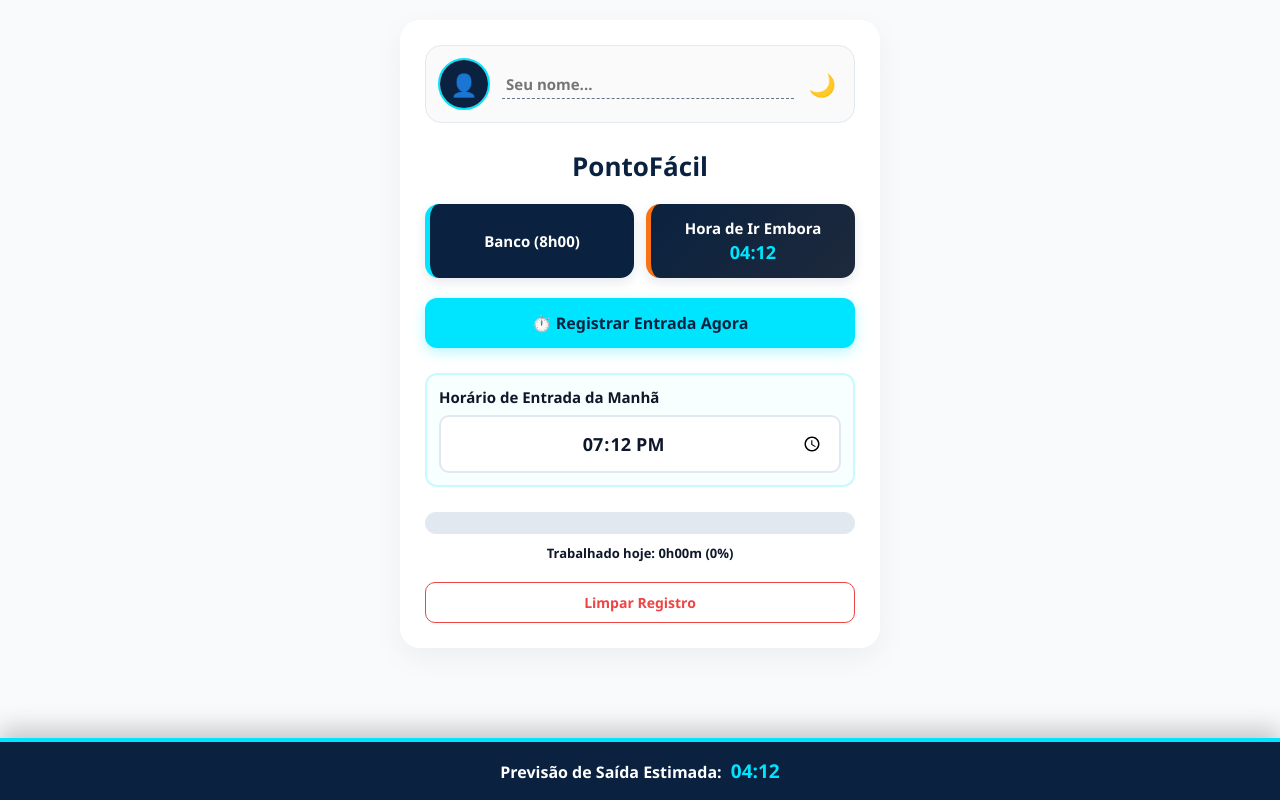
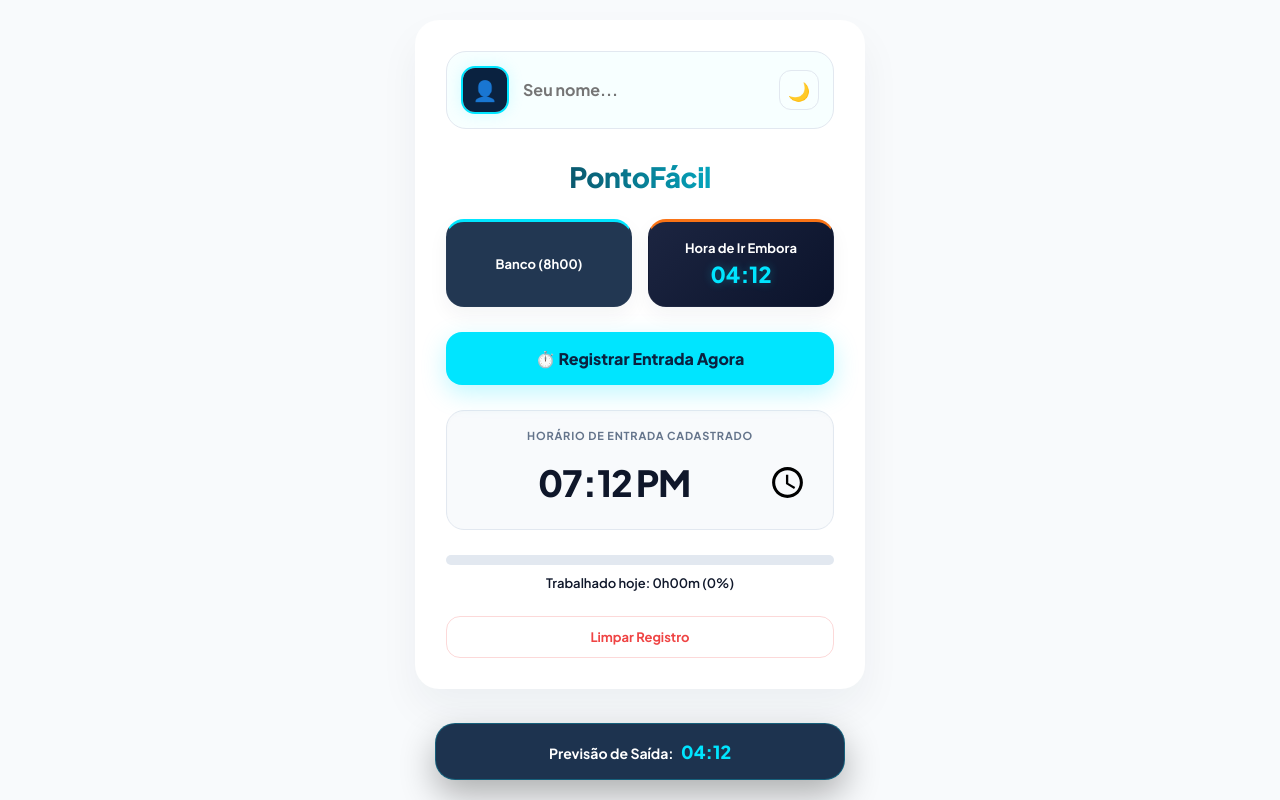
Before and after one commit to nzmnicolas-maker/zs, a plain HTML site: page index.html in a window 1280 px wide. Both pictures are taken after a click on the button "⏱️ Registrar Entrada Agora". Drawn offline with Linux system fonts and the light colour scheme.

Commit message:
Update index.html

```diff
--- a/index.html
+++ b/index.html
@@ -3,47 +3,47 @@
 <head>
     <meta charset="UTF-8">
     <meta name="viewport" content="width=device-width, initial-scale=1.0">
-    <title>PontoFácil - Controle de Ponto</title>
+    <title>PontoFácil - SaaS Premium</title>
     <style>
-        /* Variáveis de Cores para Temas (Claro/Escuro) */
+        @import url('https://fonts.googleapis.com/css2?family=Plus+Jakarta+Sans:wght@400;500;600;700;800&display=swap');
+
         :root {
             --bg-body: #f8fafc;
             --bg-container: #ffffff;
             --text-main: #0f172a;
             --text-muted: #64748b;
             --border-color: #e2e8f0;
-            --input-bg: #ffffff;
+            --input-bg: #f8fafc;
 
             --navy: #0a2240;
             --cyan-blue: #00e5ff;
             --white: #ffffff;
             --orange: #f97316;
-            --shadow: rgba(0, 0, 0, 0.05);
+            --shadow: rgba(10, 34, 64, 0.05);
             --btn-action-bg: #00e5ff;
             --btn-action-text: #0a2240;
         }
 
         body.dark-mode {
-            --bg-body: #090d16;
-            --bg-container: #131c2e;
+            --bg-body: #0b132b;
+            --bg-container: #1c2541;
             --text-main: #f8fafc;
-            --text-muted: #94a3b8;
-            --border-color: #1e293b;
-            --input-bg: #1c283d;
-            --shadow: rgba(0, 0, 0, 0.3);
-            --btn-action-bg: #00e5ff;
-            --btn-action-text: #0a2240;
+            --text-muted: #5bc0be;
+            --border-color: #3a506b;
+            --input-bg: #0b132b;
+            --shadow: rgba(0, 0, 0, 0.4);
         }
 
         * {
             box-sizing: border-box;
             margin: 0;
             padding: 0;
-            font-family: 'Segoe UI', system-ui, -apple-system, sans-serif;
-            transition: background-color 0.4s cubic-bezier(0.4, 0, 0.2, 1),
-                        border-color 0.4s cubic-bezier(0.4, 0, 0.2, 1),
-                        color 0.4s cubic-bezier(0.4, 0, 0.2, 1),
-                        box-shadow 0.4s ease;
+            font-family: 'Plus Jakarta Sans', sans-serif;
+            transition: background-color 0.3s cubic-bezier(0.4, 0, 0.2, 1),
+                        border-color 0.3s cubic-bezier(0.4, 0, 0.2, 1),
+                        color 0.3s cubic-bezier(0.4, 0, 0.2, 1),
+                        box-shadow 0.3s ease,
+                        transform 0.2s ease;
         }
 
         body {
@@ -57,54 +57,45 @@
         }
 
         .container {
-            max-width: 480px;
+            max-width: 450px;
             width: 100%;
             background: var(--bg-container);
-            padding: 25px;
-            border-radius: 20px;
-            box-shadow: 0 10px 30px var(--shadow);
+            padding: 30px;
+            border-radius: 24px;
+            box-shadow: 0 20px 40px var(--shadow);
             margin-bottom: 90px;
-            position: relative;
+            border: 1px solid rgba(255, 255, 255, 0.05);
         }
 
-        /* Painel de Perfil Fluido */
+        /* Perfil Estilo SaaS */
         .profile-panel {
             display: flex;
             align-items: center;
             justify-content: space-between;
-            background: rgba(0, 0, 0, 0.02);
-            padding: 12px;
-            border-radius: 16px;
-            margin-bottom: 25px;
+            background: rgba(0, 229, 255, 0.03);
+            padding: 14px;
+            border-radius: 20px;
+            margin-bottom: 30px;
             border: 1px solid var(--border-color);
-        }
-
-        body.dark-mode .profile-panel {
-            background: rgba(255, 255, 255, 0.02);
         }
 
         .profile-info {
             display: flex;
             align-items: center;
-            gap: 12px;
+            gap: 14px;
             flex-grow: 1;
         }
 
         .avatar-wrapper {
             position: relative;
-            width: 52px;
-            height: 52px;
-            border-radius: 50%;
+            width: 48px;
+            height: 48px;
+            border-radius: 14px;
             border: 2px solid var(--cyan-blue);
             overflow: hidden;
             cursor: pointer;
+            box-shadow: 0 0 15px rgba(0, 229, 255, 0.15);
             background: #cbd5e1;
-            transform: scale(1);
-            transition: transform 0.2s ease;
-        }
-
-        .avatar-wrapper:hover {
-            transform: scale(1.05);
         }
 
         .avatar-wrapper img {
@@ -119,7 +110,7 @@
             display: flex;
             align-items: center;
             justify-content: center;
-            font-size: 22px;
+            font-size: 20px;
             background: var(--navy);
             color: white;
         }
@@ -127,163 +118,169 @@
         .user-name-input {
             background: transparent;
             border: none;
-            border-bottom: 1px dashed var(--text-muted);
             color: var(--text-main);
-            font-size: 15px;
-            font-weight: 600;
-            padding: 4px;
+            font-size: 16px;
+            font-weight: 700;
+            outline: none;
             width: 80%;
-            outline: none;
+            border-bottom: 1px dashed transparent;
         }
 
         .user-name-input:focus {
-            border-bottom-style: solid;
             border-bottom-color: var(--cyan-blue);
         }
 
         .btn-theme {
-            background: transparent;
-            border: none;
-            font-size: 22px;
+            background: rgba(255, 255, 255, 0.08);
+            border: 1px solid var(--border-color);
+            font-size: 18px;
             cursor: pointer;
-            padding: 6px;
-            display: flex;
-            align-items: center;
-            justify-content: center;
-            border-radius: 50%;
-        }
-
-        h1 {
-            color: var(--navy);
-            text-align: center;
-            margin-bottom: 20px;
-            font-size: 26px;
-            font-weight: 800;
-        }
-        body.dark-mode h1 {
-            color: var(--white);
-        }
-
-        /* Grid de Informações */
-        .info-grid {
-            display: grid;
-            grid-template-columns: 1fr 1fr;
-            gap: 12px;
-            margin-bottom: 20px;
-        }
-
-        .card-banco {
-            background: var(--navy);
-            color: var(--white);
-            padding: 14px;
-            border-radius: 14px;
-            text-align: center;
-            font-weight: 700;
-            font-size: 15px;
-            border-left: 5px solid var(--cyan-blue);
-            box-shadow: 0 4px 12px rgba(10, 34, 64, 0.1);
+            width: 40px;
+            height: 40px;
+            border-radius: 12px;
             display: flex;
             align-items: center;
             justify-content: center;
         }
 
-        .card-saida-principal {
-            background: linear-gradient(135deg, var(--navy), #1e293b);
-            color: var(--white);
-            padding: 14px;
-            border-radius: 14px;
+        .btn-theme:active {
+            transform: scale(0.9);
+        }
+
+        h1 {
+            font-size: 28px;
+            font-weight: 800;
+            text-align: center;
+            margin-bottom: 25px;
+            letter-spacing: -0.5px;
+            background: linear-gradient(90deg, var(--text-main), var(--cyan-blue));
+            -webkit-background-clip: text;
+            -webkit-text-fill-color: transparent;
+        }
+
+        /* Grid de Informações Dashboard */
+        .info-grid {
+            display: grid;
+            grid-template-columns: 1fr 1fr;
+            gap: 16px;
+            margin-bottom: 25px;
+        }
+
+        .card-banco, .card-saida-principal {
+            padding: 18px 14px;
+            border-radius: 18px;
             text-align: center;
             font-weight: 700;
-            font-size: 15px;
-            border-left: 5px solid var(--orange);
-            box-shadow: 0 4px 12px rgba(10, 34, 64, 0.1);
+            font-size: 13px;
+            box-shadow: 0 8px 20px var(--shadow);
+            border: 1px solid rgba(255, 255, 255, 0.02);
             display: flex;
             flex-direction: column;
             align-items: center;
             justify-content: center;
         }
 
+        .card-banco {
+            background: rgba(10, 34, 64, 0.9);
+            color: var(--white);
+            border-top: 3px solid var(--cyan-blue);
+        }
+
+        body.dark-mode .card-banco {
+            background: #151d33;
+        }
+
+        .card-saida-principal {
+            background: linear-gradient(135deg, #1c2541, #0b132b);
+            color: var(--white);
+            border-top: 3px solid var(--orange);
+        }
+
         .card-saida-principal span {
             color: var(--cyan-blue);
-            font-size: 18px;
+            font-size: 22px;
+            font-weight: 800;
             display: block;
-            margin-top: 2px;
+            margin-top: 4px;
+            text-shadow: 0 0 10px rgba(0, 229, 255, 0.3);
         }
 
-        /* Botão Registrar Entrada */
+        /* Botão Principal */
         .btn-instant {
-            display: flex;
-            align-items: center;
-            justify-content: center;
-            gap: 8px;
             width: 100%;
             background: var(--btn-action-bg);
             color: var(--btn-action-text);
             border: none;
-            padding: 14px;
-            border-radius: 12px;
+            padding: 16px;
+            border-radius: 16px;
             font-size: 16px;
-            font-weight: 700;
+            font-weight: 800;
             cursor: pointer;
             margin-bottom: 25px;
-            box-shadow: 0 4px 14px rgba(0, 229, 255, 0.3);
+            box-shadow: 0 8px 25px rgba(0, 229, 255, 0.25);
         }
 
         .btn-instant:hover {
-            background: #00bcd4;
             transform: translateY(-2px);
-            box-shadow: 0 6px 20px rgba(0, 229, 255, 0.4);
+            box-shadow: 0 12px 30px rgba(0, 229, 255, 0.4);
         }
 
+        .btn-instant:active {
+            transform: translateY(1px);
+        }
+
+        /* Bloco de Input Imponente */
         .input-group {
-            margin-bottom: 20px;
-            padding: 12px;
-            border-radius: 12px;
-            background: rgba(0, 229, 255, 0.03);
-            border: 2px solid rgba(0, 229, 255, 0.2);
+            margin-bottom: 25px;
+            padding: 18px;
+            border-radius: 18px;
+            background: var(--input-bg);
+            border: 1px solid var(--border-color);
+            box-shadow: inset 0 2px 4px rgba(0,0,0,0.01);
         }
 
         label {
             display: block;
-            margin-bottom: 8px;
+            margin-bottom: 12px;
             font-weight: 700;
-            color: var(--text-main);
-            font-size: 15px;
+            color: var(--text-muted);
+            font-size: 11px;
+            text-transform: uppercase;
+            letter-spacing: 0.8px;
+            text-align: center;
         }
 
         input[type="time"] {
             width: 100%;
-            padding: 14px;
-            border: 2px solid var(--border-color);
-            background-color: var(--input-bg);
+            padding: 5px;
+            border: none;
+            background: transparent;
             color: var(--text-main);
-            border-radius: 10px;
-            font-size: 18px;
+            font-size: 36px;
+            font-weight: 800;
+            text-align: center;
             outline: none;
-            font-weight: bold;
-            text-align: center;
+            letter-spacing: -1px;
         }
 
-        input[type="time"]:focus {
-            border-color: var(--cyan-blue);
-        }
-
-        /* Barra de Progresso Real-time */
+        /* Barra Elegante Fina */
         .progress-container {
             background: var(--border-color);
-            border-radius: 12px;
-            height: 22px;
+            border-radius: 100px;
+            height: 10px;
             width: 100%;
             margin: 25px 0 10px 0;
             overflow: hidden;
-            position: relative;
         }
 
         .progress-bar {
-            background: linear-gradient(90deg, var(--navy), var(--cyan-blue));
+            background: linear-gradient(90deg, #0077b6, var(--cyan-blue));
             height: 100%;
             width: 0%;
-            transition: width 0.6s cubic-bezier(0.4, 0, 0.2, 1);
+            border-radius: 100px;
+        }
+
+        .progress-bar.pulsing {
             position: relative;
         }
 
@@ -291,7 +288,7 @@
             content: '';
             position: absolute;
             top: 0; left: 0; right: 0; bottom: 0;
-            background: linear-gradient(90deg, transparent, rgba(255,255,255,0.2), transparent);
+            background: linear-gradient(90deg, transparent, rgba(255,255,255,0.4), transparent);
             animation: progress-glow 2s infinite;
         }
 
@@ -303,55 +300,58 @@
         .progress-text {
             text-align: center;
             font-size: 13px;
-            font-weight: 700;
+            font-weight: 600;
             color: var(--text-main);
-            margin-bottom: 20px;
+            margin-bottom: 25px;
         }
 
         .btn-clear {
-            display: block;
             width: 100%;
             background: transparent;
             color: #ef4444;
-            border: 1px solid #ef4444;
-            padding: 10px;
-            border-radius: 10px;
+            border: 1px solid rgba(239, 68, 68, 0.2);
+            padding: 12px;
+            border-radius: 14px;
             cursor: pointer;
-            font-weight: 600;
-            font-size: 14px;
+            font-weight: 700;
+            font-size: 13px;
         }
 
         .btn-clear:hover {
-            background: #ef4444;
-            color: #white;
+            background: rgba(239, 68, 68, 0.05);
+            border-color: #ef4444;
         }
 
-        /* Linha Flutuante */
+        /* Vidro Borrado Flutuante no Centro Inferior */
         .floating-prediction-bar {
             position: fixed;
-            bottom: 0;
-            left: 0;
-            width: 100%;
-            background: var(--navy);
-            border-top: 4px solid var(--cyan-blue);
+            bottom: 20px;
+            left: 50%;
+            transform: translate(-50%, 140px);
+            width: calc(100% - 40px);
+            max-width: 410px;
+            background: rgba(10, 34, 64, 0.92);
+            backdrop-filter: blur(12px);
+            -webkit-backdrop-filter: blur(12px);
+            border: 1px solid rgba(0, 229, 255, 0.25);
             color: var(--white);
             text-align: center;
             padding: 16px;
-            font-size: 16px;
+            font-size: 14px;
             font-weight: 700;
-            box-shadow: 0 -10px 25px rgba(0,0,0,0.2);
-            transform: translateY(100%);
-            transition: transform 0.4s ease;
+            border-radius: 20px;
+            box-shadow: 0 15px 35px rgba(0,0,0,0.3);
             z-index: 1000;
         }
 
         .floating-prediction-bar.visible {
-            transform: translateY(0);
+            transform: translate(-50%, 0);
         }
 
         .floating-prediction-bar span {
             color: var(--cyan-blue);
-            font-size: 19px;
+            font-size: 18px;
+            font-weight: 800;
             margin-left: 5px;
         }
     </style>
@@ -359,7 +359,7 @@
 <body>
 
     <div class="container">
-        <!-- Perfil e Tema -->
+        <!-- Profile Panel -->
         <div class="profile-panel">
             <div class="profile-info">
                 <div class="avatar-wrapper" id="avatarBtn" title="Alterar foto">
@@ -376,25 +376,25 @@
 
         <!-- Info Grid -->
         <div class="info-grid">
-            <div id="cardBanco" class="card-banco">Banco (8h30)</div>
+            <div id="cardBanco" class="card-banco">Banco (--:--)</div>
             <div class="card-saida-principal">
                 Hora de Ir Embora
                 <span id="txtSaidaPrincipal">--:--</span>
             </div>
         </div>
 
-        <!-- Botão Unificado -->
+        <!-- Action Button -->
         <button id="btnInstant" class="btn-instant">
             ⏱️ Registrar Entrada Agora
         </button>
 
-        <!-- Apenas o único input necessário -->
+        <!-- Main Input Group -->
         <div class="input-group">
-            <label for="ponto1">Horário de Entrada da Manhã</label>
+            <label for="ponto1">Horário de Entrada Cadastrado</label>
             <input type="time" id="ponto1">
         </div>
 
-        <!-- Progresso em tempo real -->
+        <!-- Progress indicators -->
         <div class="progress-container">
             <div id="progressBar" class="progress-bar"></div>
         </div>
@@ -403,9 +403,9 @@
         <button class="btn-clear" id="btnLimpar">Limpar Registro</button>
     </div>
 
-    <!-- Rodapé Informativo -->
+    <!-- Floating Glassmorphic Footer -->
     <div id="floatingBar" class="floating-prediction-bar">
-        Previsão de Saída Estimada: <span id="previsaoHorario">--:--</span>
+        Previsão de Saída: <span id="previsaoHorario">--:--</span>
     </div>
 
     <script src="script.js"></script>
```
